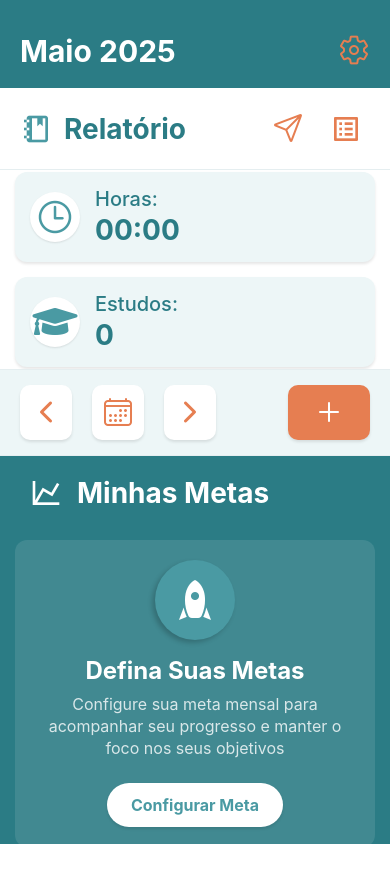
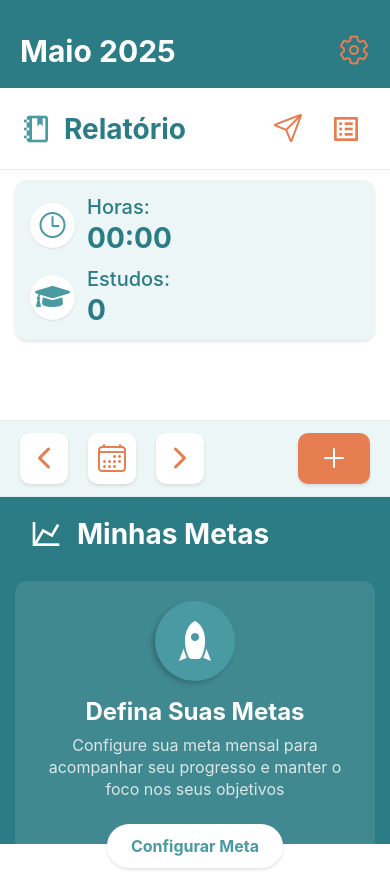
Before and after one commit to ezra-app/ezra-react-native, a React Native app: screen /Home in a window 390 px wide. Before the commit the page ends 847 px from the top, so only its background shows below. Built offline with nearby package versions, Linux system fonts and the light colour scheme.

Commit message:
Melhorias no layout da home

```diff
--- a/src/screens/HomeScreen.js
+++ b/src/screens/HomeScreen.js
@@ -168,7 +168,7 @@ export default function HomeScreen({ navigation }) {
 
       <View style={styles.mainContent}>
         {/* Relatório Section */}
-        <View style={styles.section}>
+        <View style={styles.reportSection}>
           <View style={styles.sectionTitleContainer}>
             {!firstName && (
               <MaterialCommunityIcons
@@ -203,35 +203,30 @@ export default function HomeScreen({ navigation }) {
 
           {/* Stats */}
           <View style={styles.statsContainer}>
-            <View style={styles.statsWrapper}>
             <TouchableOpacity
-                style={[styles.statRow, styles.statRowLarge]}
+              style={styles.statsCard}
               onPress={() => navigation.navigate('ReportList', { selectedDate: date })}
               activeOpacity={0.7}
             >
+              <View style={styles.statsRow}>
                 <View style={styles.statContent}>
                   <View style={styles.statIconContainer}>
-                    <Ionicons name="time-outline" size={40} color={colors.secondary} />
+                    <Ionicons name="time-outline" size={32} color={colors.secondary} />
                   </View>
                   <View style={styles.statTextContainer}>
                     <Text style={styles.statLabel}>Horas:</Text>
                     <Text style={styles.statValue}>{monthlyData.totalHours}</Text>
                   </View>
                 </View>
-              </TouchableOpacity>
 
-              <TouchableOpacity
-                style={[styles.statRow, styles.statRowLarge]}
-                onPress={() => navigation.navigate('ReportList', { selectedDate: date })}
-                activeOpacity={0.7}
-              >
                 <View style={styles.statContent}>
                   <View style={styles.statIconContainer}>
-                    <FontAwesome5 name="graduation-cap" size={36} color={colors.secondary} />
+                    <FontAwesome5 name="graduation-cap" size={28} color={colors.secondary} />
                   </View>
                   <View style={styles.statTextContainer}>
                     <Text style={styles.statLabel}>Estudos:</Text>
                     <Text style={styles.statValue}>{monthlyData.totalStudies}</Text>
+                  </View>
                 </View>
               </View>
             </TouchableOpacity>
@@ -267,10 +262,9 @@ export default function HomeScreen({ navigation }) {
             <Ionicons name="add" size={32} color={colors.white} />
           </TouchableOpacity>
         </View>
-        </View>
 
         {/* Goals Section */}
-        <View style={[styles.section, styles.goalsSection]}>
+        <View style={styles.goalsSection}>
           <View style={styles.goalsTitleContainer}>
             <MaterialCommunityIcons name="chart-line" size={32} color="#fff" />
             <Text style={styles.goalsTitle}>Minhas Metas</Text>
@@ -378,9 +372,11 @@ const styles = StyleSheet.create({
     flex: 1,
     flexDirection: 'column',
   },
-  section: {
+  reportSection: {
     flex: 1,
     backgroundColor: colors.white,
+    minHeight: 0,
+    paddingBottom: 5,
   },
   sectionTitleContainer: {
     flexDirection: 'row',
@@ -418,18 +414,17 @@ const styles = StyleSheet.create({
     marginLeft: 10,
   },
   statsContainer: {
-    flex: 1,
-    paddingVertical: 15,
+    paddingVertical: 10,
     paddingHorizontal: 15,
+    justifyContent: 'flex-end',
+    paddingBottom: 15,
   },
-  statsWrapper: {
-    flex: 1,
-    justifyContent: 'center',
-    gap: 15,
-  },
-  statRow: {
+  statsCard: {
     backgroundColor: cardTheme.background,
     borderRadius: 12,
+    padding: 15,
+    maxHeight: 160,
+    marginBottom: 8,
     shadowColor: '#000',
     shadowOffset: {
       width: 0,
@@ -439,16 +434,17 @@ const styles = StyleSheet.create({
     shadowRadius: 3,
     elevation: 3,
   },
-  statRowLarge: {
-    padding: 15,
+  statsRow: {
+    flexDirection: 'column',
+    gap: 12,
   },
   statContent: {
     flexDirection: 'row',
     alignItems: 'center',
   },
   statIconContainer: {
-    width: 50,
-    height: 50,
+    width: 45,
+    height: 45,
     backgroundColor: colors.white,
     borderRadius: 25,
     justifyContent: 'center',
@@ -463,7 +459,7 @@ const styles = StyleSheet.create({
     elevation: 2,
   },
   statTextContainer: {
-    marginLeft: 15,
+    marginLeft: 12,
     flex: 1,
   },
   statLabel: {
@@ -481,19 +477,21 @@ const styles = StyleSheet.create({
     flexDirection: 'row',
     justifyContent: 'space-between',
     alignItems: 'center',
-    paddingVertical: 15,
+    paddingVertical: 12,
     paddingHorizontal: 20,
     borderTopWidth: 1,
     borderBottomWidth: 1,
     borderColor: colors.border,
     backgroundColor: colors.background,
+    minHeight: 60,
+    marginTop: 0,
   },
   monthControlGroup: {
     flexDirection: 'row',
     gap: 20,
   },
   navButton: {
-    padding: 10,
+    padding: 8,
     backgroundColor: colors.white,
     borderRadius: 10,
     shadowColor: '#000',
@@ -506,13 +504,16 @@ const styles = StyleSheet.create({
     elevation: 3,
   },
   addReportButton: {
-    paddingHorizontal: 25,
+    paddingHorizontal: 20,
+    paddingVertical: 8,
     backgroundColor: buttonTheme.primary.background,
   },
   goalsSection: {
+    flex: 1,
     backgroundColor: headerTheme.background,
     paddingVertical: 10,
     paddingHorizontal: 15,
+    minHeight: 0,
   },
   goalsTitleContainer: {
     flexDirection: 'row',
```
Lines whose indentation alone changed are shown as unchanged.
